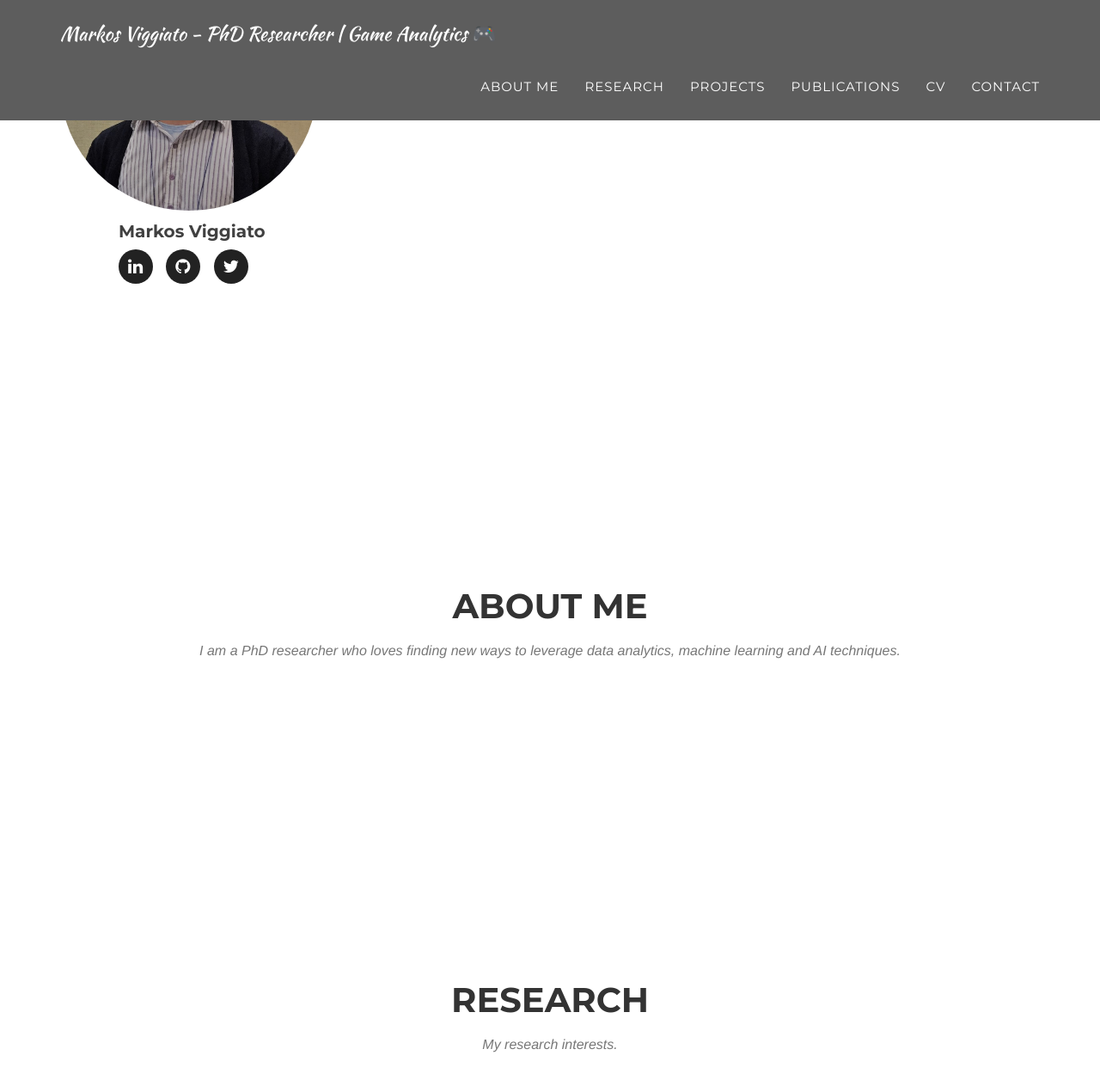
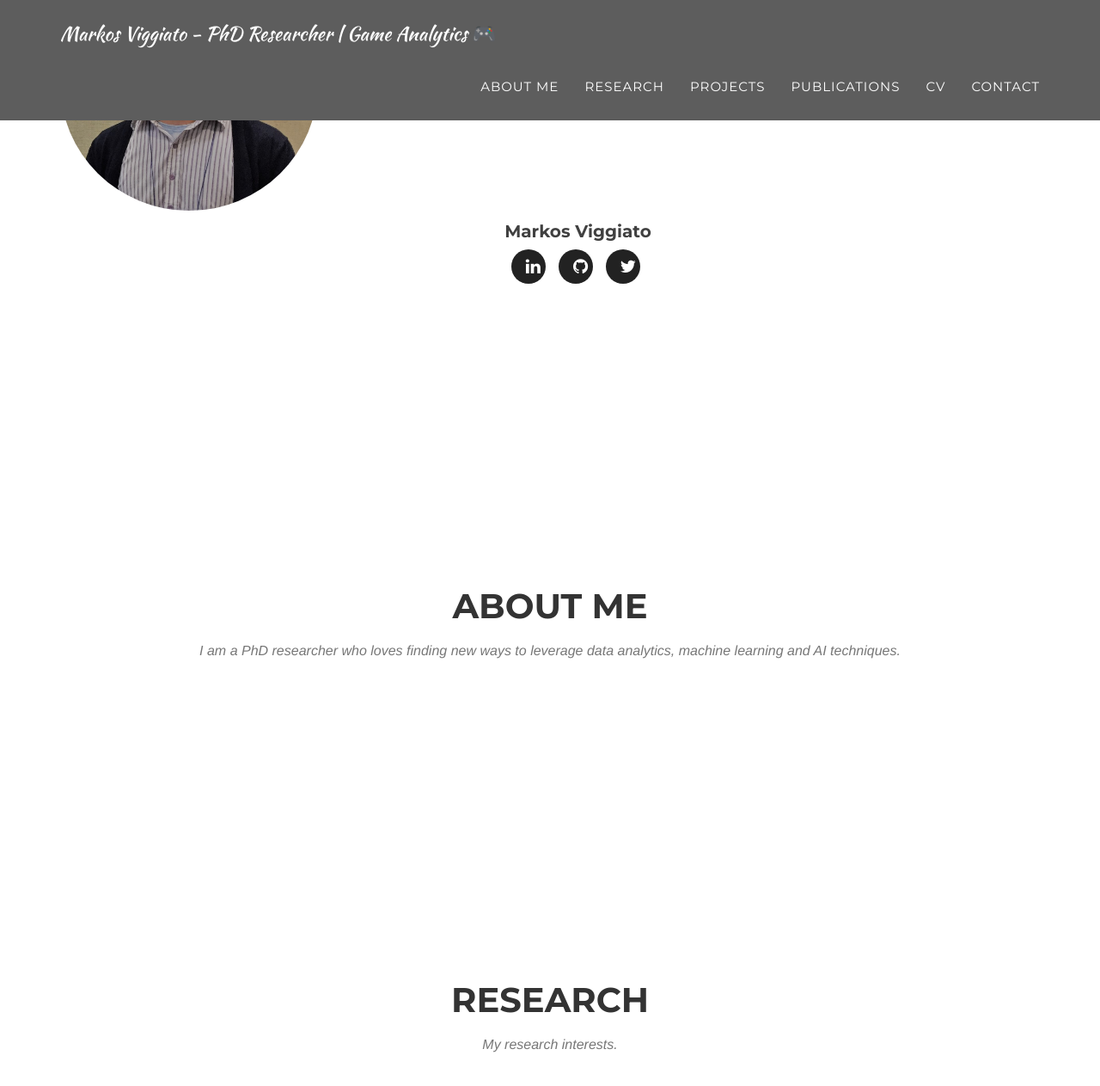
Before and after one commit to markosviggiato/markosviggiato.github.io, a Jekyll site: the page built from index.html, in a window 1280 px wide and 1400 px high, scrolled down 484 px. Shown: the top 1263 px of the window at 86% size. Built offline with Jekyll 4.4.1, drawn with Linux system fonts in a browser that asks for light colours; some web fonts are replaced.

Commit message:
change figure caption position

```diff
--- a/_includes/css/agency.css
+++ b/_includes/css/agency.css
@@ -23,7 +23,6 @@ body {
 
 .text-primary {
     color: #{{ site.data.template.color.primary }};
-    /*color: #404;*/
 }
 
 p {
@@ -77,7 +76,7 @@ figcaption {
   line-height: 22px;
   font-size: 20px;
   padding: 3px;
-  text-align: left;
+  text-align: center;
 }
 
 
```
